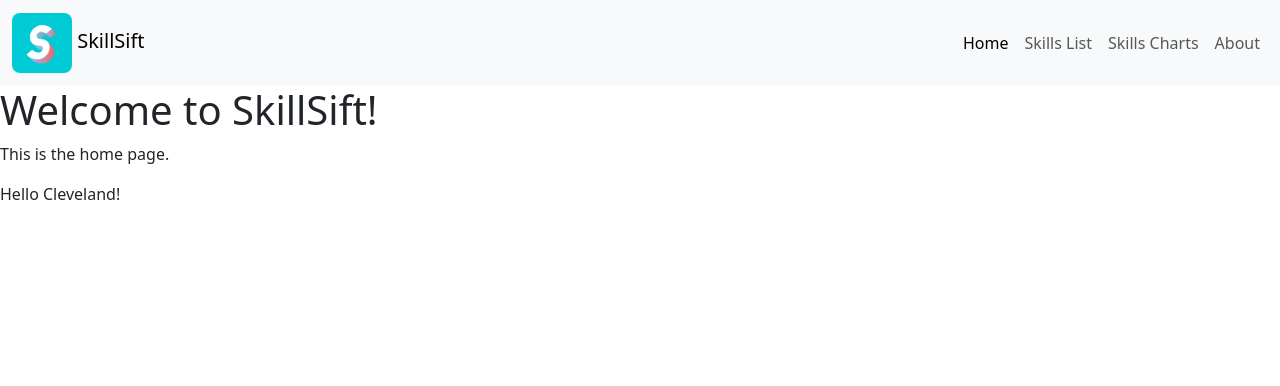
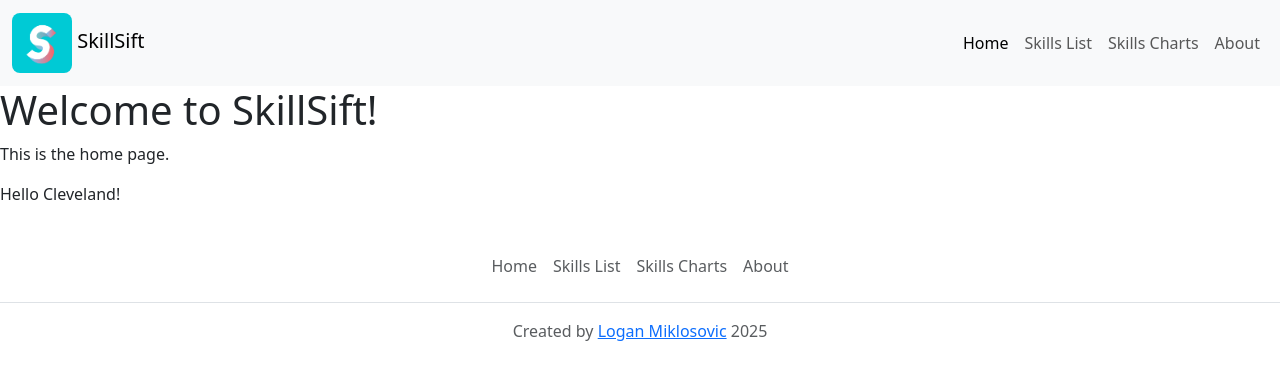
Before and after one commit to DevLoggith/cs50-final-project, a Flask app: page / in a window 1280 px wide. Shown: the top 386 px of the page. Run offline with Flask 3, Linux system fonts and the light colour scheme; some libraries are stand-ins or nearby versions.

Commit message:
add universal footer to layout.html

```diff
--- a/app/templates/layout.html
+++ b/app/templates/layout.html
@@ -18,7 +18,7 @@
 		></script>
 		<link rel="stylesheet" href="/static/styles.css" />
 		<title>SkillSift: {% block title %}{% endblock %}</title>
-		<link rel="icon" type="image/x-icon" href="/static/images/icon.ico">
+		<link rel="icon" type="image/x-icon" href="/static/images/icon.ico" />
 	</head>
 
 	<body>
@@ -57,5 +57,34 @@
 			</div>
 		</nav>
 		<main>{% block main %}{% endblock %}</main>
+		<footer class="py-3 my-4">
+			<ul class="nav justify-content-center border-bottom pb-3 mb-3">
+				<li class="nav-item">
+					<a href="#" class="nav-link px-2 text-body-secondary">Home</a>
+				</li>
+				<li class="nav-item">
+					<a href="#" class="nav-link px-2 text-body-secondary">Skills List</a>
+				</li>
+				<li class="nav-item">
+					<a href="#" class="nav-link px-2 text-body-secondary"
+						>Skills Charts</a
+					>
+				</li>
+				<li class="nav-item">
+					<a href="#" class="nav-link px-2 text-body-secondary">About</a>
+				</li>
+			</ul>
+			<p class="text-center text-body-secondary">
+				Created by
+				<a
+					rel="noopener"
+					href="https://github.com/DevLoggith"
+					target="_blank"
+					title="Logan Miklosovic's GitHub page"
+					>Logan Miklosovic</a
+				>
+				2025
+			</p>
+		</footer>
 	</body>
 </html>
```
